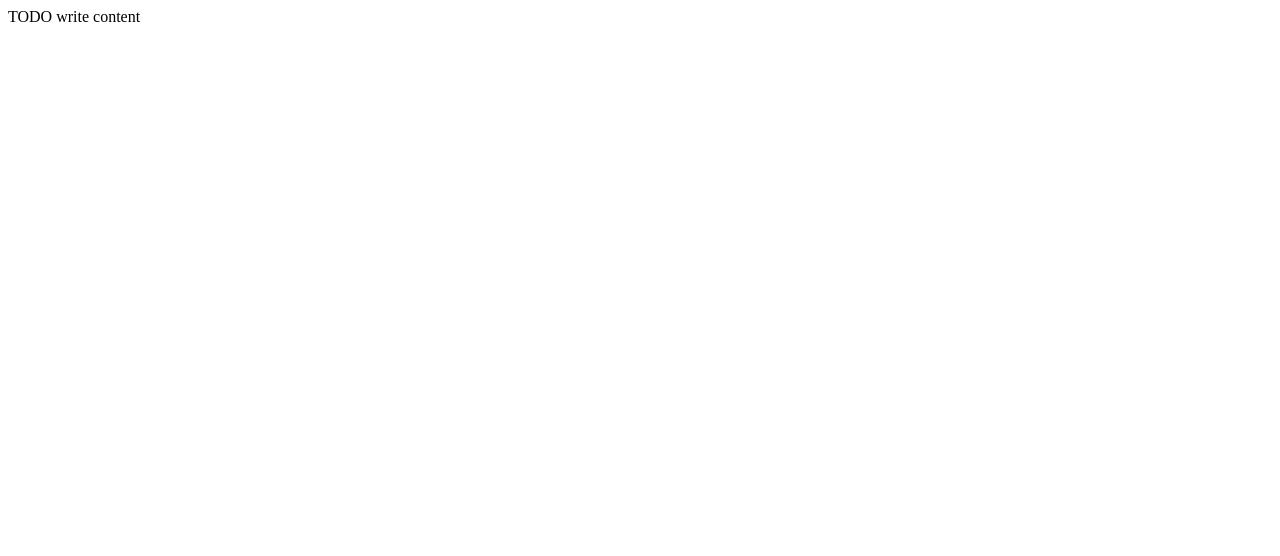
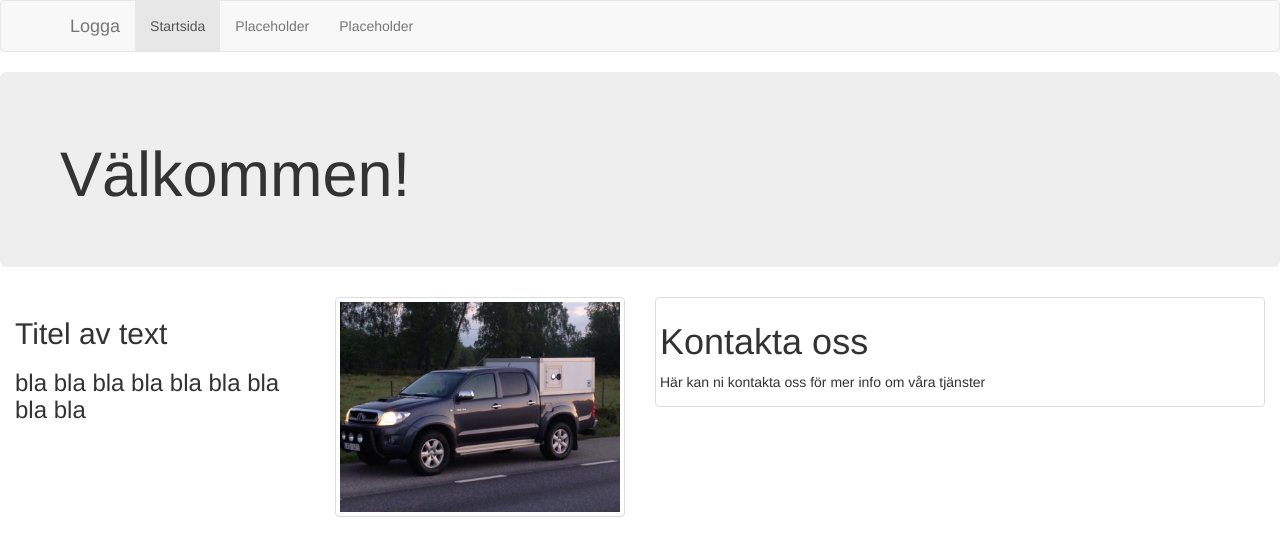
Before and after one commit to Cabbex/HJBox_newsite, a website: page index.html in a window 1280 px wide. Drawn offline with nearby package versions, Linux system fonts and the light colour scheme.

Commit message:
Second
Added more stuff there

```diff
--- a/index.html
+++ b/index.html
@@ -9,8 +9,53 @@ and open the template in the editor.
         <title>Hem | HJBox</title>
         <meta charset="UTF-8">
         <meta name="viewport" content="width=device-width, initial-scale=1.0">
+        <link href="bower_components/bootstrap/dist/css/bootstrap.css" rel="stylesheet">
     </head>
     <body>
-        <div>TODO write content</div>
+        <header>
+            <div class="navbar navbar-default">
+                <div class="container">
+                    <div class="navbar-header">
+                        <a href="" class="navbar-brand">Logga</a>
+                        <button class="navbar-toggle" data-toggle="collapse" data-target="#content-nav">
+                            <span class="icon-bar"></span>
+                            <span class="icon-bar"></span>
+                            <span class="icon-bar"></span>
+                        </button>
+                    </div>
+                    <div class="collapse navbar-collapse" id="content-nav">
+                        <ul class="nav navbar-nav">
+                            <li class="active"><a href="">Startsida</a></li>
+                            <li><a href="">Placeholder</a></li>
+                            <li><a href="">Placeholder</a></li>
+                        </ul>
+                    </div>
+                </div>
+            </div>
+        </header>
+        <div class="container-fluid">
+            <div class="row">
+                <div class="jumbotron">
+                    <h1>Välkommen!</h1>
+                </div>
+            </div>
+            <div class="row">
+                <div class="col-lg-3 col-md-3 col-xs-6">
+                    <h2>Titel av text</h2>
+                    <h3>bla bla bla bla bla bla bla bla bla </h3>
+                </div>
+                <div class="col-lg-3 col-md-3 col-xs-6">
+                    <img src="img/testbild.jpg" alt="testbil" width="350" height="350" class="img-responsive img-thumbnail"/>
+                </div>
+                <div class="col-lg-6 col-md-6 col-xs-12">
+                    <div class="thumbnail">
+                        <h1>Kontakta oss</h1>
+                        <p>Här kan ni kontakta oss för mer info om våra tjänster</p>
+                    </div>
+                </div>
+            </div>
+        </div>
+        <script src="bower_components/jquery/dist/jquery.js"></script>
+        <script src="bower_components/bootstrap/dist/js/bootstrap.js"></script>
     </body>
 </html>
```
Also changed, not shown: img/testbild.jpg (added).
